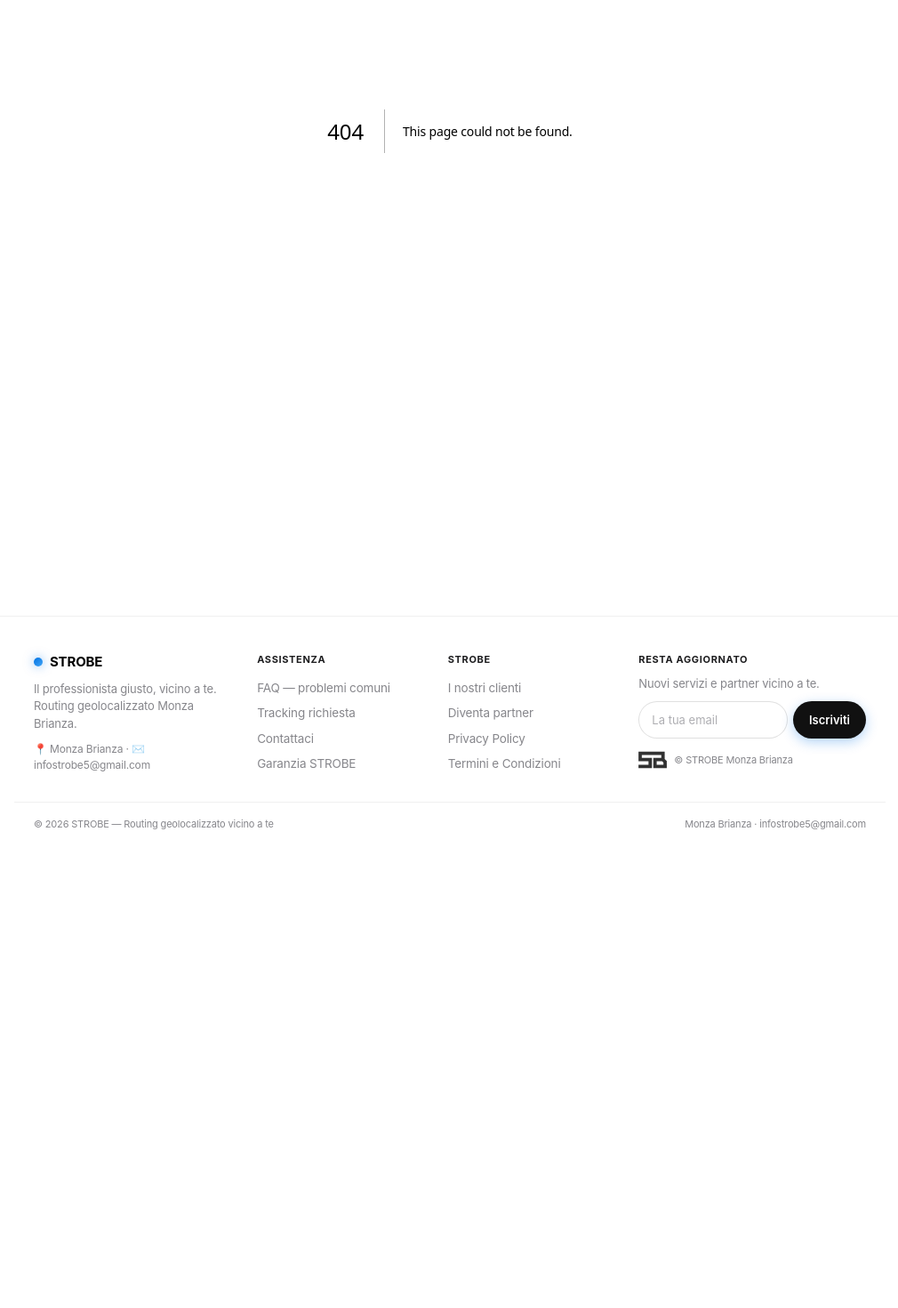
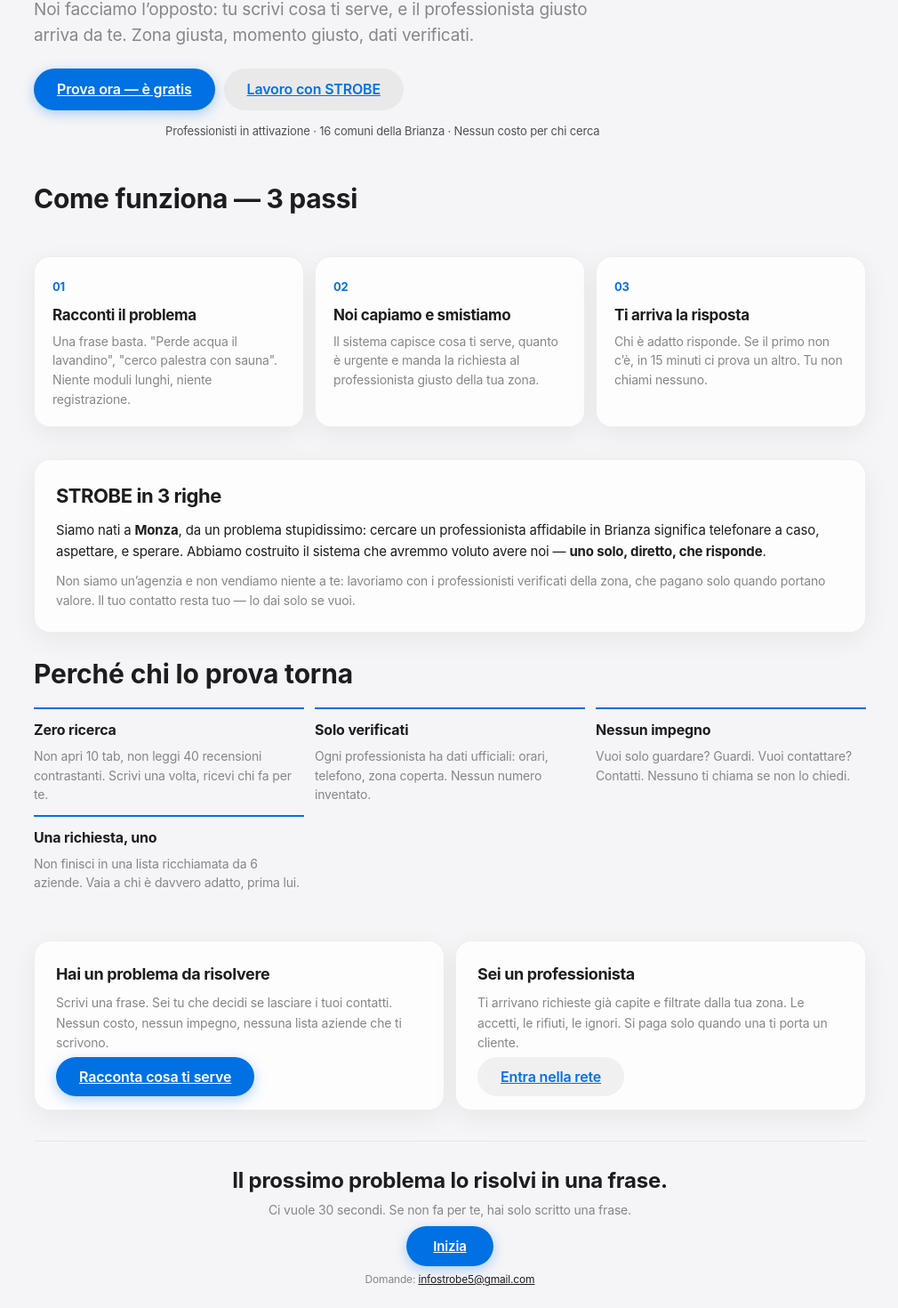
Before and after one commit to donaldkevin765-maker/smart-lead-routing, a Next.js app: page /landing in a window 1280 px wide. Before the commit this address had no page. Shown: the part 309-1779 px from the top of the page at 89% size, without its empty margins (134-1144 px from the left). Before the commit the page ends 1267 px from the top, so only its background shows below. Built offline with nearby package versions, Linux system fonts and the light colour scheme; no server answers; the database is empty.

Commit message:
Landing chi siamo: identità, 3 passi, prova sociale live, due porte, CTA morbida — persuasione implicita

```diff
--- /dev/null
+++ b/src/app/landing/page.tsx
@@ -0,0 +1,145 @@
+import type { Metadata } from 'next';
+import Link from 'next/link';
+import { getSupabaseServer } from '@/lib/supabase';
+
+export const metadata: Metadata = {
+  title: 'STROBE — Chi siamo | Trova chi ti risolve il problema, a Monza Brianza',
+  description: 'STROBE collega chi ha un problema a chi sa risolverlo, nella zona giusta e al momento giusto. Nessuna ricerca, nessuna telefonata a caso.',
+  alternates: { canonical: 'https://smart-lead-routing.vercel.app/landing' },
+};
+
+/** Landing: chi siamo + perché fidarsi, in modo implicito (nessuna pressione di vendita) */
+export default async function LandingPage() {
+  const sb = getSupabaseServer();
+  let partnerN = 0, reviewN = 0, avg = 0, comuniN = 0;
+  try {
+    const [{ count: pn }, rev] = await Promise.all([
+      sb.from('partners').select('id', { count: 'exact', head: true }).eq('is_active', true),
+      sb.from('reviews').select('rating'),
+    ]);
+    partnerN = pn || 0;
+    const rows = (rev.data || []) as { rating: number }[];
+    reviewN = rows.length;
+    avg = rows.length ? Math.round((rows.reduce((s, r) => s + r.rating, 0) / rows.length) * 10) / 10 : 0;
+    comuniN = 16;
+  } catch {}
+
+  const steps = [
+    { n: '01', t: 'Racconti il problema', d: 'Una frase basta. "Perde acqua il lavandino", "cerco palestra con sauna". Niente moduli lunghi, niente registrazione.' },
+    { n: '02', t: 'Noi capiamo e smistiamo', d: 'Il sistema capisce cosa ti serve, quanto è urgente e manda la richiesta al professionista giusto della tua zona.' },
+    { n: '03', t: 'Ti arriva la risposta', d: 'Chi è adatto risponde. Se il primo non c’è, in 15 minuti ci prova un altro. Tu non chiami nessuno.' },
+  ];
+
+  const triggers = [
+    { t: 'Zero ricerca', d: 'Non apri 10 tab, non leggi 40 recensioni contrastanti. Scrivi una volta, ricevi chi fa per te.' },
+    { t: 'Solo verificati', d: 'Ogni professionista ha dati ufficiali: orari, telefono, zona coperta. Nessun numero inventato.' },
+    { t: 'Nessun impegno', d: 'Vuoi solo guardare? Guardi. Vuoi contattare? Contatti. Nessuno ti chiama se non lo chiedi.' },
+    { t: 'Una richiesta, uno', d: 'Non finisci in una lista ricchiamata da 6 aziende. Vaia a chi è davvero adatto, prima lui.' },
+  ];
+
+  return (
+    <div>
+      <script type="application/ld+json" dangerouslySetInnerHTML={{ __html: JSON.stringify({
+        '@context': 'https://schema.org', '@type': 'AboutPage', name: 'STROBE — chi siamo',
+        description: 'STROBE collega chi ha un problema a chi sa risolverlo a Monza Brianza.',
+        mainEntity: { '@type': 'Organization', name: 'STROBE', email: 'infostrobe5@gmail.com', areaServed: 'Monza e Brianza, Italia' },
+      }) }} />
+
+      {/* HERO — domanda che risuona, nessuna vendita */}
+      <section className="hero" style={{ textAlign: 'left', padding: '28px 0 8px' }}>
+        <p style={{ fontSize: 13, letterSpacing: '0.14em', textTransform: 'uppercase', color: 'var(--accent)', fontWeight: 650, margin: 0 }}>Chi siamo</p>
+        <h1 style={{ fontSize: 'clamp(30px,5.5vw,54px)', lineHeight: 1.08, margin: '10px 0 0', letterSpacing: '-0.02em', fontWeight: 700 }}>
+          Quante ore hai perso<br />a cercare qualcuno<br />che ti risolvesse un problema?
+        </h1>
+        <p style={{ fontSize: 'clamp(16px,2vw,19px)', lineHeight: 1.55, color: 'var(--muted)', maxWidth: 640, margin: '16px 0 0' }}>
+          Noi facciamo l&rsquo;opposto: tu scrivi cosa ti serve, e il professionista giusto arriva da te.
+          Zona giusta, momento giusto, dati verificati.
+        </p>
+        <div style={{ display: 'flex', gap: 10, marginTop: 22, flexWrap: 'wrap' }}>
+          <Link href="/" className="btn" style={{ borderRadius: 999 }}>Prova ora — è gratis</Link>
+          <Link href="/partner" className="btn btn-secondary" style={{ borderRadius: 999 }}>Lavoro con STROBE</Link>
+        </div>
+        {/* Prova sociale silenziosa, non invasiva */}
+        <p className="muted" style={{ fontSize: 13, marginTop: 14 }}>
+          {partnerN > 0 ? `${partnerN} professionisti attivi` : 'Professionisti in attivazione'} · {comuniN} comuni della Brianza
+          {reviewN > 0 && avg > 0 ? ` · ★ ${avg} su ${reviewN} recensioni` : ''} · Nessun costo per chi cerca
+        </p>
+      </section>
+
+      {/* MECCANISMO — 3 passi, il cervello capisce subito */}
+      <section style={{ margin: '36px 0' }}>
+        <h2 style={{ fontSize: 'clamp(22px,3vw,30px)', margin: '0 0 18px', letterSpacing: '-0.01em' }}>Come funziona — 3 passi</h2>
+        <div style={{ display: 'grid', gap: 12, gridTemplateColumns: 'repeat(auto-fit,minmax(230px,1fr))' }}>
+          {steps.map((s) => (
+            <div key={s.n} className="card" style={{ padding: 20 }}>
+              <span style={{ fontSize: 13, fontWeight: 700, color: 'var(--accent)' }}>{s.n}</span>
+              <h3 style={{ fontSize: 17, margin: '8px 0 6px' }}>{s.t}</h3>
+              <p className="muted" style={{ fontSize: 14, lineHeight: 1.55, margin: 0 }}>{s.d}</p>
+            </div>
+          ))}
+        </div>
+      </section>
+
+      {/* IDENTITÀ — chi siamo in 3 righe vere */}
+      <section className="card" style={{ padding: 24, margin: '10px 0 24px' }}>
+        <h2 style={{ fontSize: 22, margin: '0 0 10px' }}>STROBE in 3 righe</h2>
+        <p style={{ fontSize: 15, lineHeight: 1.6, margin: '0 0 10px' }}>
+          Siamo nati a <strong>Monza</strong>, da un problema stupidissimo: cercare un professionista affidabile
+          in Brianza significa telefonare a caso, aspettare, e sperare. Abbiamo costruito il sistema che avremmo
+          voluto avere noi — <strong>uno solo, diretto, che risponde</strong>.
+        </p>
+        <p className="muted" style={{ fontSize: 14, lineHeight: 1.6, margin: 0 }}>
+          Non siamo un&rsquo;agenzia e non vendiamo niente a te: lavoriamo con i professionisti verificati della zona,
+          che pagano solo quando portano valore. Il tuo contatto resta tuo — lo dai solo se vuoi.
+        </p>
+      </section>
+
+      {/* PERCHÉ FUNZIONA — benefizi senza pressione */}
+      <section style={{ margin: '10px 0 30px' }}>
+        <h2 style={{ fontSize: 'clamp(22px,3vw,30px)', margin: '0 0 16px' }}>Perché chi lo prova torna</h2>
+        <div style={{ display: 'grid', gap: 12, gridTemplateColumns: 'repeat(auto-fit,minmax(240px,1fr))' }}>
+          {triggers.map((x) => (
+            <div key={x.t} style={{ borderTop: '2px solid var(--accent)', paddingTop: 12 }}>
+              <h3 style={{ fontSize: 16, margin: '0 0 6px' }}>{x.t}</h3>
+              <p className="muted" style={{ fontSize: 14, lineHeight: 1.55, margin: 0 }}>{x.d}</p>
+            </div>
+          ))}
+        </div>
+      </section>
+
+      {/* CHI USA STROBE — due porte, nessuna pressione */}
+      <section style={{ display: 'grid', gap: 12, gridTemplateColumns: 'repeat(auto-fit,minmax(260px,1fr))', marginBottom: 34 }}>
+        <div className="card" style={{ padding: 24 }}>
+          <h3 style={{ margin: '0 0 8px', fontSize: 18 }}>Hai un problema da risolvere</h3>
+          <p className="muted" style={{ fontSize: 14, lineHeight: 1.6, margin: '0 0 14px' }}>
+            Scrivi una frase. Sei tu che decidi se lasciare i tuoi contatti. Nessun costo, nessun impegno,
+            nessuna lista aziende che ti scrivono.
+          </p>
+          <Link href="/" className="btn" style={{ borderRadius: 999 }}>Racconta cosa ti serve</Link>
+        </div>
+        <div className="card" style={{ padding: 24 }}>
+          <h3 style={{ margin: '0 0 8px', fontSize: 18 }}>Sei un professionista</h3>
+          <p className="muted" style={{ fontSize: 14, lineHeight: 1.6, margin: '0 0 14px' }}>
+            Ti arrivano richieste già capite e filtrate dalla tua zona. Le accetti, le rifiuti, le ignori.
+            Si paga solo quando una ti porta un cliente.
+          </p>
+          <Link href="/partner" className="btn btn-secondary" style={{ borderRadius: 999 }}>Entra nella rete</Link>
+        </div>
+      </section>
+
+      {/* CHIUSA — invito morbido, zero urgenza finti */}
+      <section style={{ textAlign: 'center', padding: '26px 0 40px', borderTop: '1px solid var(--card-border)' }}>
+        <p style={{ fontSize: 'clamp(18px,2.6vw,24px)', fontWeight: 650, margin: '0 0 6px', letterSpacing: '-0.01em' }}>
+          Il prossimo problema lo risolvi in una frase.
+        </p>
+        <p className="muted" style={{ fontSize: 14, margin: '0 0 18px' }}>
+          Ci vuole 30 secondi. Se non fa per te, hai solo scritto una frase.
+        </p>
+        <Link href="/" className="btn" style={{ borderRadius: 999, padding: '13px 30px', fontSize: 15 }}>Inizia</Link>
+        <p className="muted" style={{ fontSize: 12, marginTop: 16 }}>
+          Domande: <a href="mailto:infostrobe5@gmail.com" style={{ color: 'var(--text)' }}>infostrobe5@gmail.com</a>
+        </p>
+      </section>
+    </div>
+  );
+}
--- a/src/app/layout.tsx
+++ b/src/app/layout.tsx
@@ -54,6 +54,7 @@
               <p style={{ fontWeight: 700, fontSize: 11, letterSpacing: '0.06em', textTransform: 'uppercase', margin: '0 0 10px', color: 'var(--text)' }}>STROBE</p>
               <ul style={{ listStyle: 'none', margin: 0, padding: 0, fontSize: 13.5, lineHeight: 2.1 }}>
                 <li><a href="/clienti" style={linkStyle}>I nostri clienti</a></li>
+                <li><a href="/landing" style={linkStyle}>Chi siamo</a></li>
                 <li><a href="/partner" style={linkStyle}>Diventa partner</a></li>
                 <li><a href="/privacy" style={linkStyle}>Privacy Policy</a></li>
                 <li><a href="/termini" style={linkStyle}>Termini e Condizioni</a></li>
--- a/src/app/sitemap.ts
+++ b/src/app/sitemap.ts
@@ -4,7 +4,7 @@
 const BASE = 'https://smart-lead-routing.vercel.app';
 
 export default async function sitemap(): Promise<MetadataRoute.Sitemap> {
-  const staticRoutes = ['', '/problemi', '/clienti', '/partner', '/privacy', '/termini'].map((r) => ({
+  const staticRoutes = ['', '/landing', '/problemi', '/clienti', '/partner', '/privacy', '/termini'].map((r) => ({
     url: `${BASE}${r || '/'}`,
     lastModified: new Date(),
     changeFrequency: 'weekly' as const,
```
